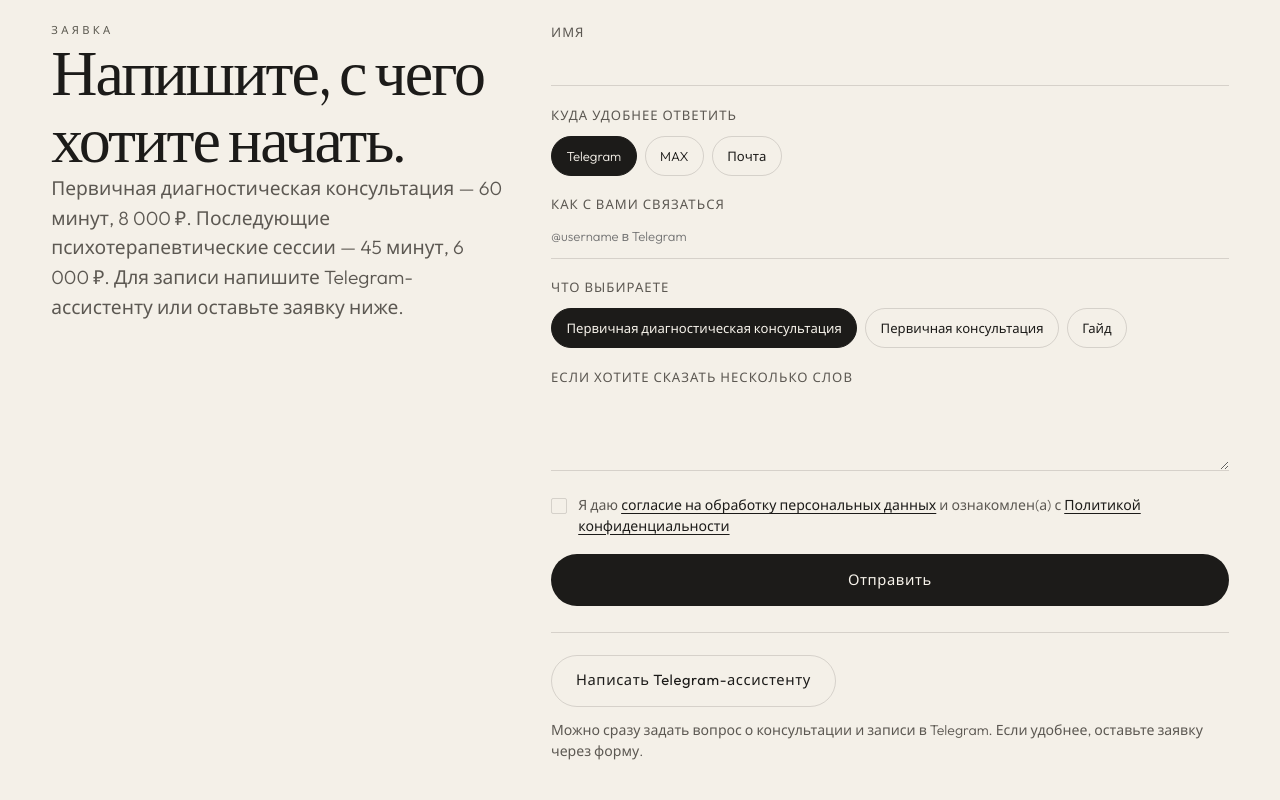
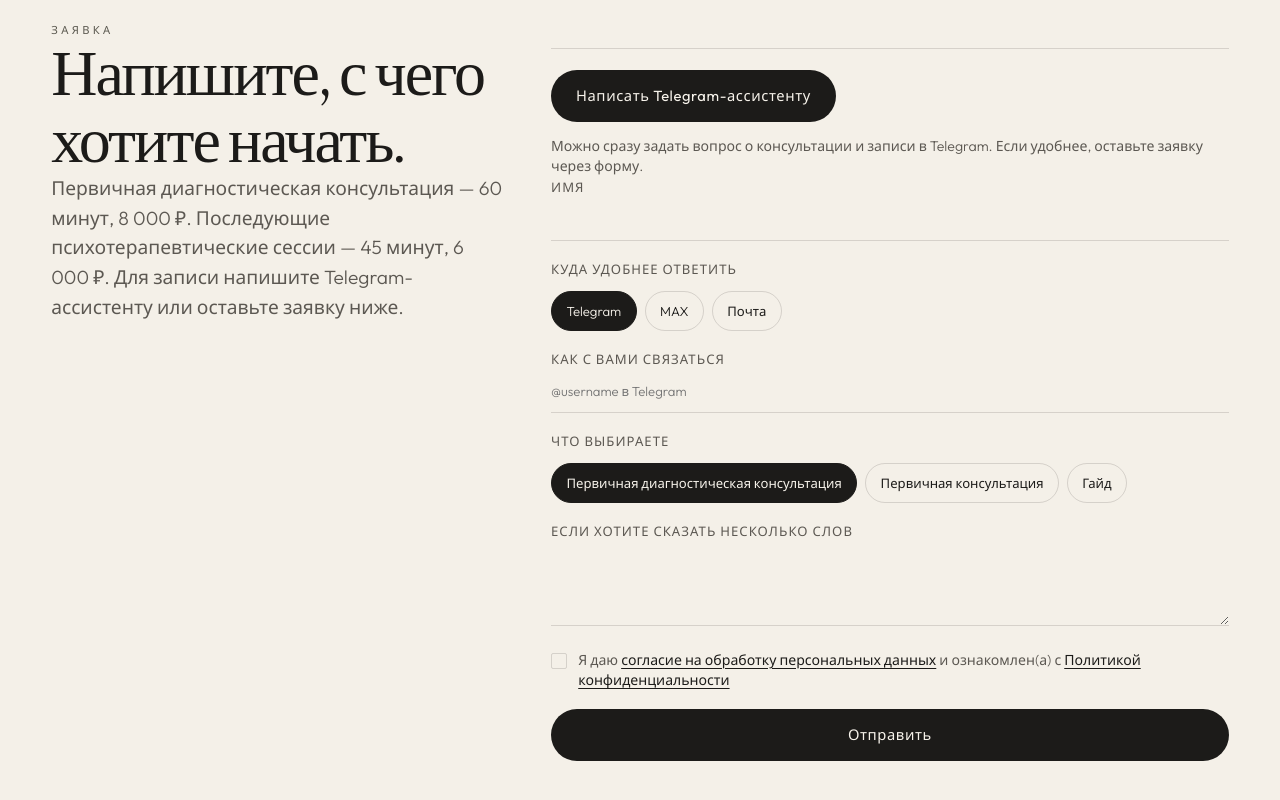
Before and after one commit to marygold60588-pixel/ksenia-ahmedova-site, a React (Vite) app: page / in a window 1280 px wide. Shown: the part 4700-5500 px from the top of the page. Built offline with nearby package versions, Linux system fonts and the light colour scheme.

Commit message:
fix: expose Telegram assistant and remove inactive paid diagnosis from home

```diff
--- a/src/components/sections/Request.tsx
+++ b/src/components/sections/Request.tsx
@@ -62,6 +62,10 @@ export default function Request() {
         </div>
 
         <div className="request-panel">
+        <div className="request-assistant request-assistant--first">
+          <a className="btn btn-solid" href={form.assistantHref} target="_blank" rel="noopener noreferrer" onClick={() => reachGoal("telegram_assistant_click")}>{form.assistantLabel}</a>
+          <p>{form.assistantHint}</p>
+        </div>
         {done ? (
           <p className="request-success">{form.success}</p>
         ) : (
@@ -177,7 +181,7 @@ export default function Request() {
             </button>
           </form>
         )}
-        <div className="request-assistant">
+        <div className="request-assistant" style={{ display: "none" }}>
           <a
             className="btn btn-ghost"
             href={form.assistantHref}
```
